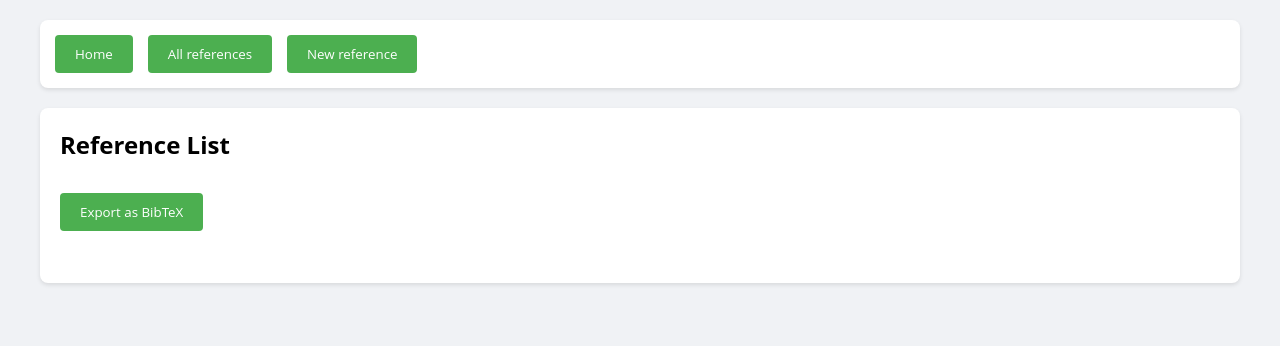
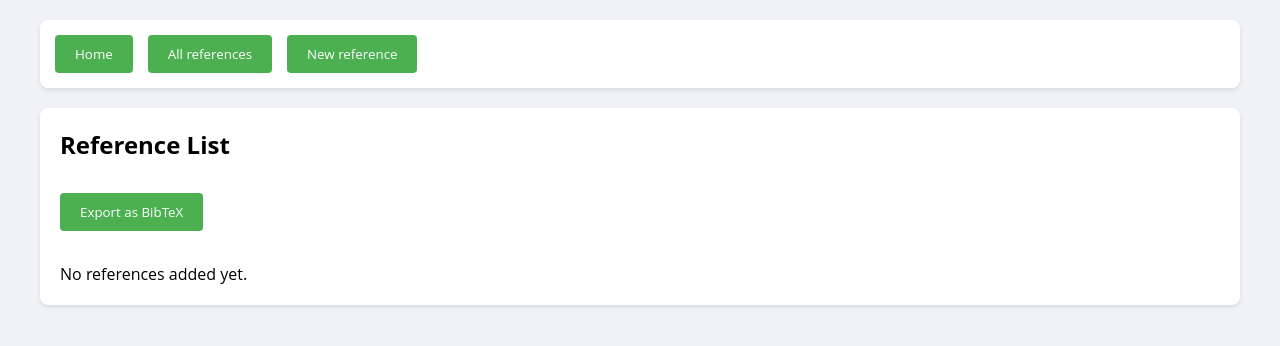
Before and after one commit to t0ffe/OhTu-miniprojekti, a Flask app: template src/templates/list_references.html in a window 1280 px wide. Shown: the top 346 px of the page. Run offline with Flask 3, Linux system fonts and the light colour scheme; the template is opened without the code that fills it, so the values that code supplies are empty.

Commit message:
Display text when there're no references added yet

```diff
--- a/src/templates/list_references.html
+++ b/src/templates/list_references.html
@@ -17,7 +17,7 @@ Reference List
   </a>
 </div>
 <br>
-
+{% if references %}
   {% for reference in references %}
     <li class="reference">
       {{ reference.authors }}. {{ reference.title }}. {{ reference.journal }} ({{ reference.year }})
@@ -34,6 +34,9 @@ Reference List
       </a>
     </li>
   {% endfor %}
+{% else %}
+  <p>No references added yet.</p>
+{% endif %}
 </div>
 {% with messages = get_flashed_messages() %}
   {% if messages %}
```
